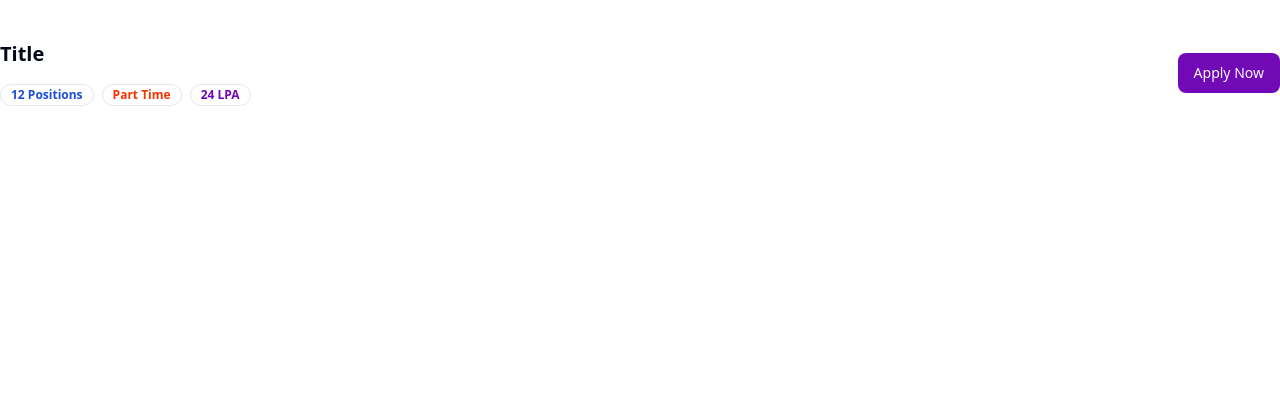
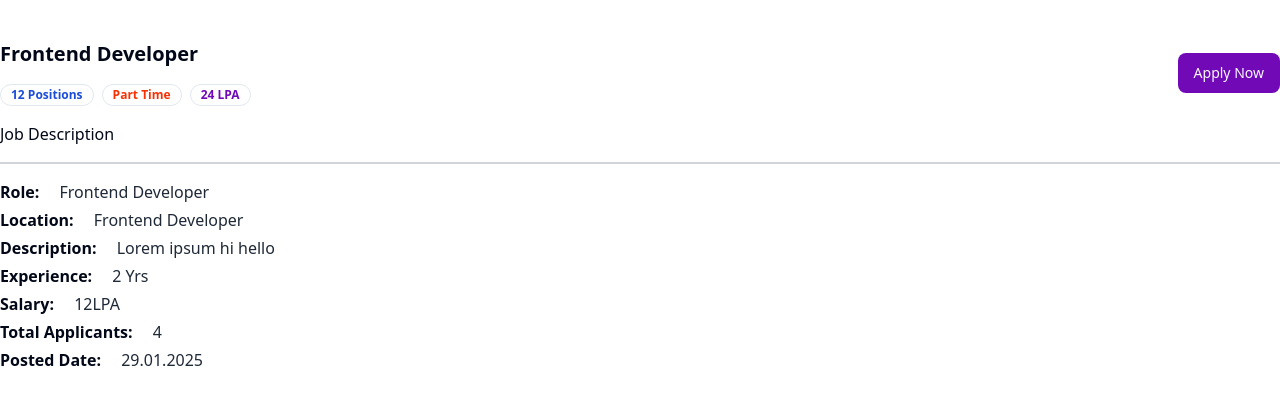
Before and after one commit to SumanSingha05/Job-Hunt, a React (Vite) app in the folder Frontend/: page /description/1 in a window 1280 px wide. Shown: the top 404 px of the page. Built offline with nearby package versions, Linux system fonts and the light colour scheme.

Commit message:
Job description feature added

```diff
--- a/Frontend/src/components/JobDescription.jsx
+++ b/Frontend/src/components/JobDescription.jsx
@@ -8,14 +8,29 @@ const JobDescription = () => {
         <div className='max-w-7xl mx-auto my-10'>
         <div className='flex items-center justify-between'>
         <div>
-            <h1 className='font-bold text-xl'>Title</h1>
+            <h1 className='font-bold text-xl'>Frontend Developer</h1>
             <div className='flex items-center gap-2 mt-4'>
                 <Badge className={'text-blue-700 font-bold'} variant='ghost'> 12 Positions</Badge>
                 <Badge className={'text-[#F83002] font-bold'} variant='ghost'> Part Time</Badge>
                 <Badge className={'text-[#7209b7] font-bold'} variant='ghost'> 24 LPA</Badge>
             </div>
         </div>
-            <Button className={`rounded-lg ${isApplied ? 'bg-gray-600 cursor-not-allowed' : 'bg-[#7209b7] hover:bg-[#5f32ad]'}`} > { isApplied ? 'Already Applied' : 'Apply Now'}</Button>
+            <Button
+            disabled={isApplied}
+            className={`rounded-lg ${isApplied ? 'bg-gray-600 cursor-not-allowed' : 'bg-[#7209b7] hover:bg-[#5f32ad]'}`} > { isApplied ? 'Already Applied' : 'Apply Now'}
+            </Button>
+        </div>
+        <h1 className='border-b-2 border-b-gray-300 font-medium py-4'>Job Description</h1>
+        <div className='my-4'>
+            <h1 className='font-bold my-1'>Role: <span className='pl-4 font-normal text-gray-800'>Frontend Developer</span></h1>
+            <h1 className='font-bold my-1'>Location: <span className='pl-4 font-normal text-gray-800'>Frontend Developer</span></h1>
+            <h1 className='font-bold my-1'>Description: <span className='pl-4 font-normal text-gray-800'>Lorem ipsum hi hello</span></h1>
+            <h1 className='font-bold my-1'>Experience: <span className='pl-4 font-normal text-gray-800'>2 Yrs</span></h1>
+            <h1 className='font-bold my-1'>Salary: <span className='pl-4 font-normal text-gray-800'>12LPA</span></h1>
+            <h1 className='font-bold my-1'>Total Applicants: <span className='pl-4 font-normal text-gray-800'>4</span></h1>
+            <h1 className='font-bold my-1'>Posted Date: <span className='pl-4 font-normal text-gray-800'>29.01.2025</span></h1>
+
+
         </div>
         </div>
     )
```
